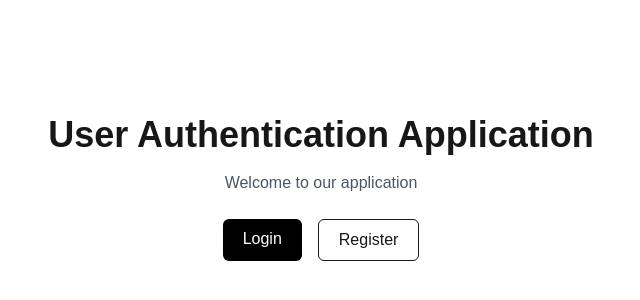
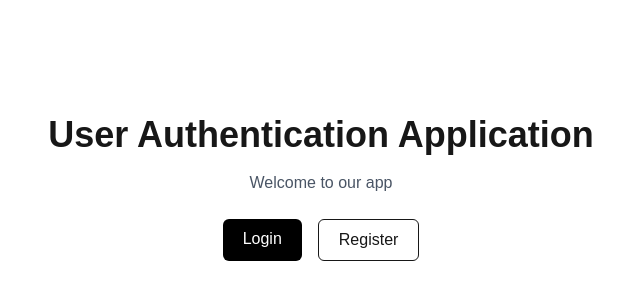
Before and after one commit to sachin20july/user-auth-app, a Next.js app: page / in a window 1280 px wide. Shown: the part 212-512 px from the top of the page, without its empty margins (319-959 px from the left). Built offline with nearby package versions, Linux system fonts and the light colour scheme.

Commit message:
Files upload

```diff
--- a/app/page.tsx
+++ b/app/page.tsx
@@ -4,7 +4,7 @@ export default function Home() {
       <div className="text-center">
         <h1 className="text-4xl font-bold">User Authentication Application</h1>
 
-        <p className="mt-4 text-gray-600">Welcome to our application</p>
+        <p className="mt-4 text-gray-600">Welcome to our app</p>
 
         <div className="mt-6 flex justify-center gap-4">
           <a href="/login" className="rounded-md bg-black px-5 py-2 text-white">
```
